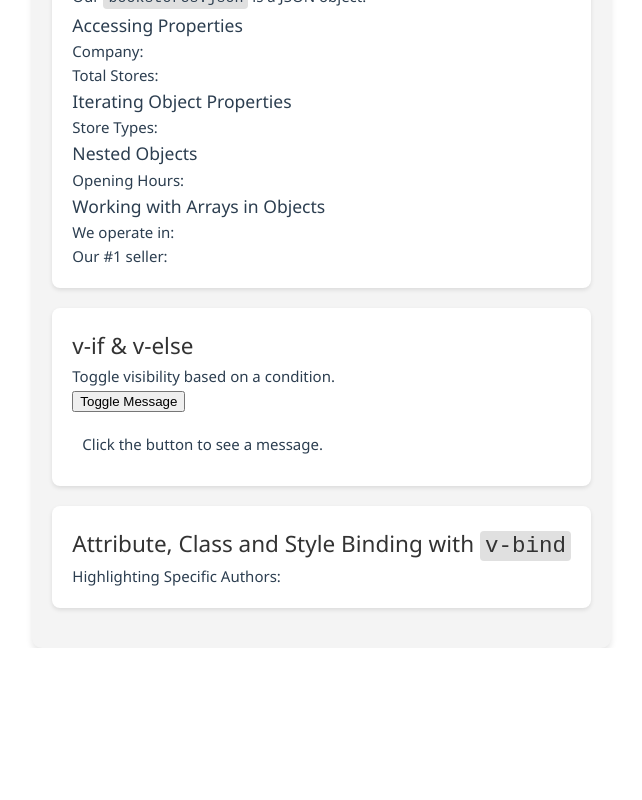
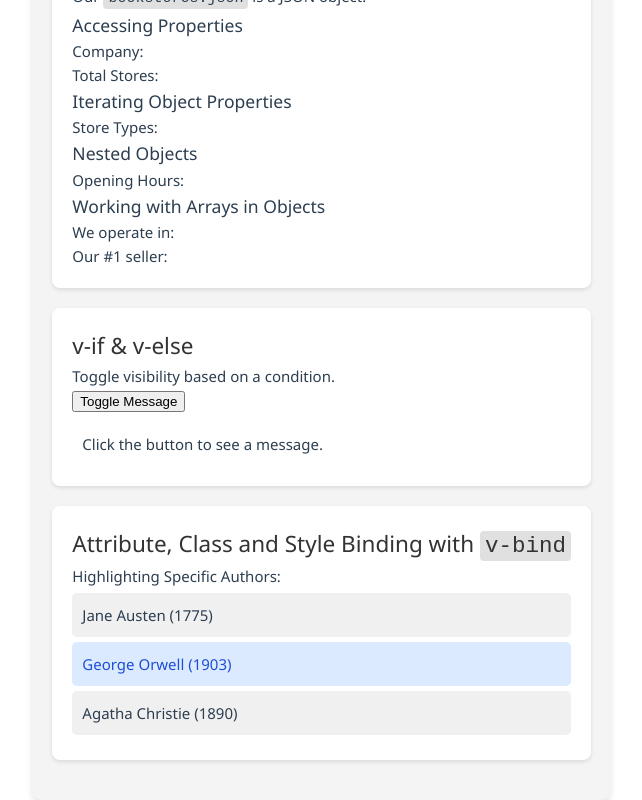
Before and after one commit to Eli-Wen/qwen-library, a Vue app: page / in a window 1280 px wide. Shown: the part 1053-1853 px from the top of the page, without its empty margins (29-671 px from the left). Before the commit the page ends 1701 px from the top, so only its background shows below. Built offline with nearby package versions, Linux system fonts and the light colour scheme; the HTML template or start-up script is replaced by a standard one.

Commit message:
Add George Orwell highlight

```diff
--- a/src/components/JSON.vue
+++ b/src/components/JSON.vue
@@ -88,7 +88,15 @@
       <!-- [OPTIONAL - NON ASSESSED] Activity 6: Attribute, Class and Style Bindings -->
       <h2>Attribute, Class and Style Binding with <code>v-bind</code></h2>
       <p>Highlighting Specific Authors:</p>
-
+      <ul>
+        <li
+          v-for="author in authors"
+          :key="author.id"
+          :style="author.name === 'George Orwell' ? { backgroundColor: '#dbeafe', color: '#1d4ed8' } : {}"
+        >
+          {{ author.name }} ({{ author.birthYear }})
+        </li>
+      </ul>
     </section>
   </div>
 </template>
```
